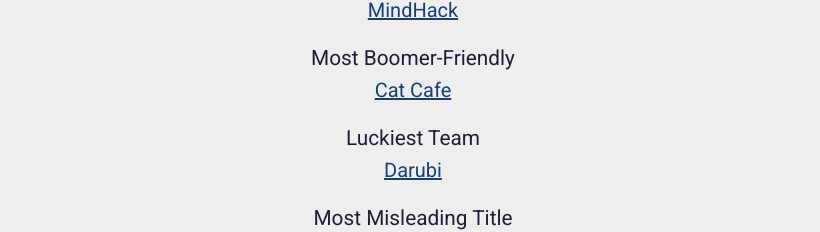
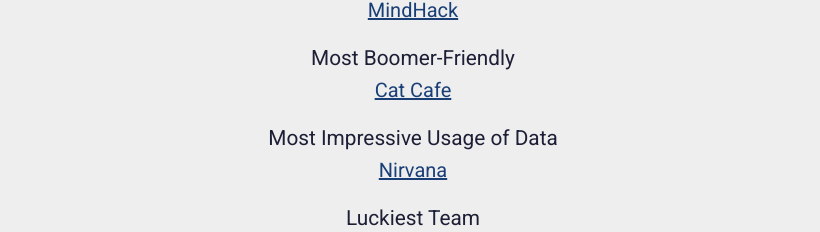
Before and after one commit to Raypuff/lifehack-2021, a React (Create React App) app: page / in a window 1280 px wide. Shown: the part 3959-4191 px from the top of the page, without its empty margins (227-1047 px from the left). Built offline with nearby package versions, Linux system fonts and the light colour scheme.

Commit message:
Add Nirvana

```diff
--- a/src/components/Prizes/Prizes.js
+++ b/src/components/Prizes/Prizes.js
@@ -85,7 +85,11 @@
     "Cat Cafe",
     "https://lifehack-2021.devpost.com/submissions/250041-tealturtle-050",
   ],
-  // ["Most Impressive Usage of Data"],
+  [
+    "Most Impressive Usage of Data",
+    "Nirvana",
+    "https://lifehack-2021.devpost.com/submissions/250056-lifehackers-055-nirvana",
+  ],
   [
     "Luckiest Team",
     "Darubi",
```
